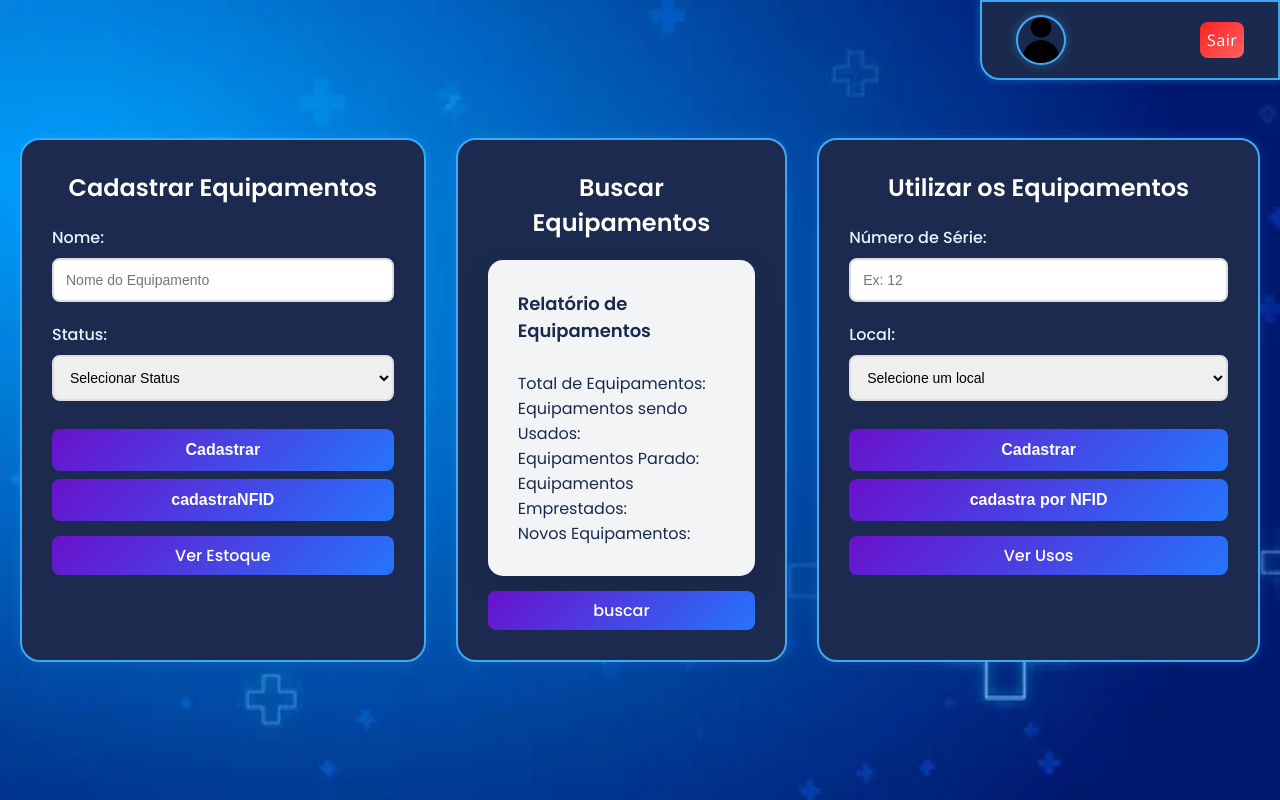
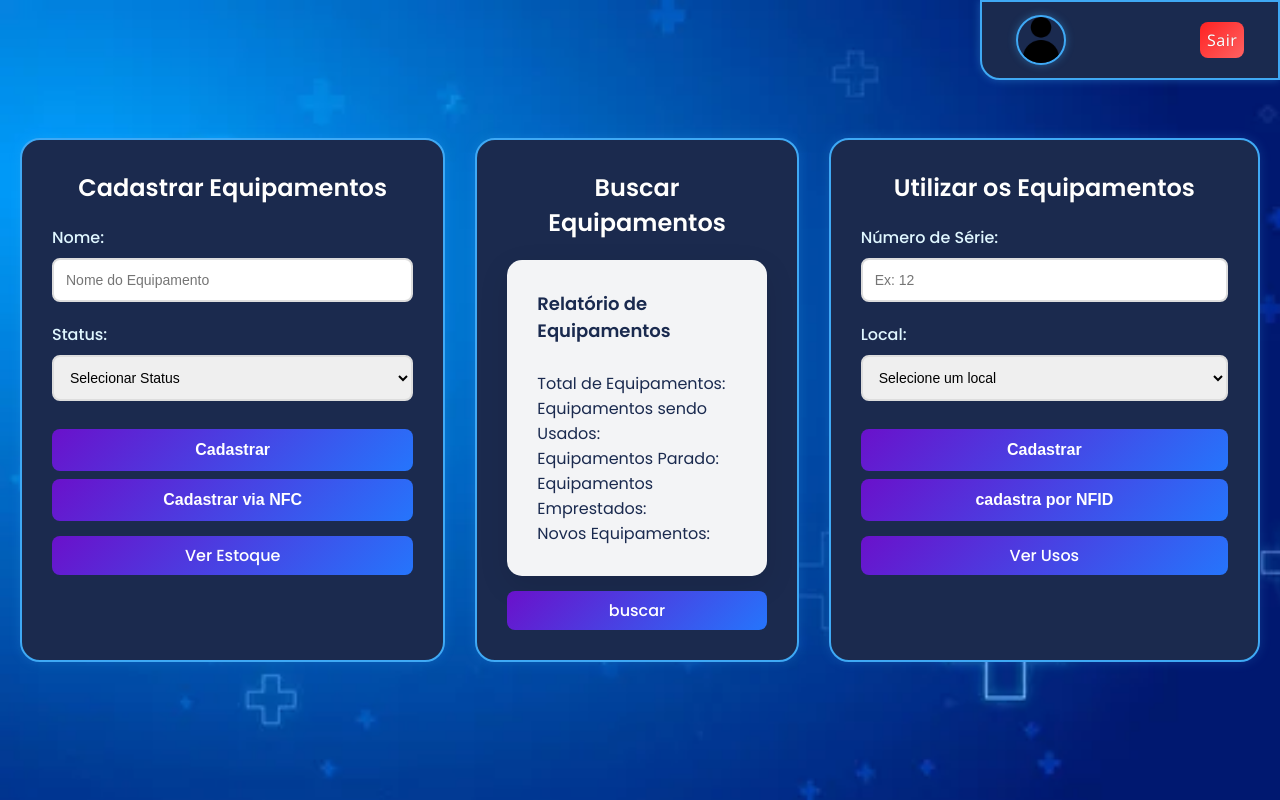
Before and after one commit to luizfernandomendesalberton/Projeto-NFID, a website with bundled scripts: page web/busca-cadastro.html in a window 1280 px wide. Built offline with nearby package versions, Linux system fonts and the light colour scheme; no server answers; files whose address does not match are found by name.

Commit message:
atualizando

```diff
--- a/web/busca-cadastro.html
+++ b/web/busca-cadastro.html
@@ -32,11 +32,11 @@
                 </select>
 
                 <button type="cadastrarEquipamentoNovo">Cadastrar</button>
-                <button id="cadastraNFID">cadastraNFID</button>
+                <button type="button" id="cadastraNFID">Cadastrar via NFC</button>
                 <a id="estoqueF" href="estoque.html">Ver Estoque</a>
             </form>
         </div>
-        <div class="containerbuscar" style="margin-right: 30px;">
+        <div class="container buscar" style="margin-right: 30px;">
             <h2>Buscar Equipamentos</h2>
             <form id="Busca">
                 <div id="info">
```
